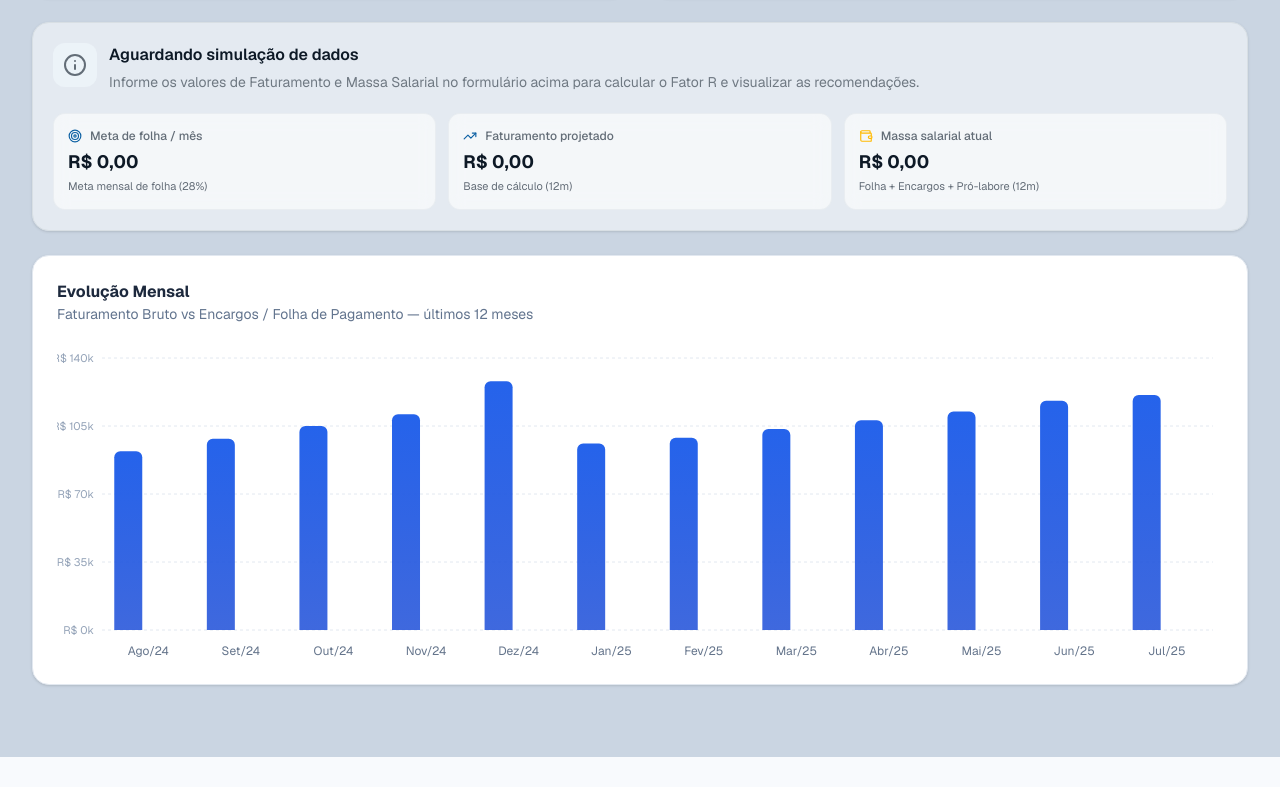
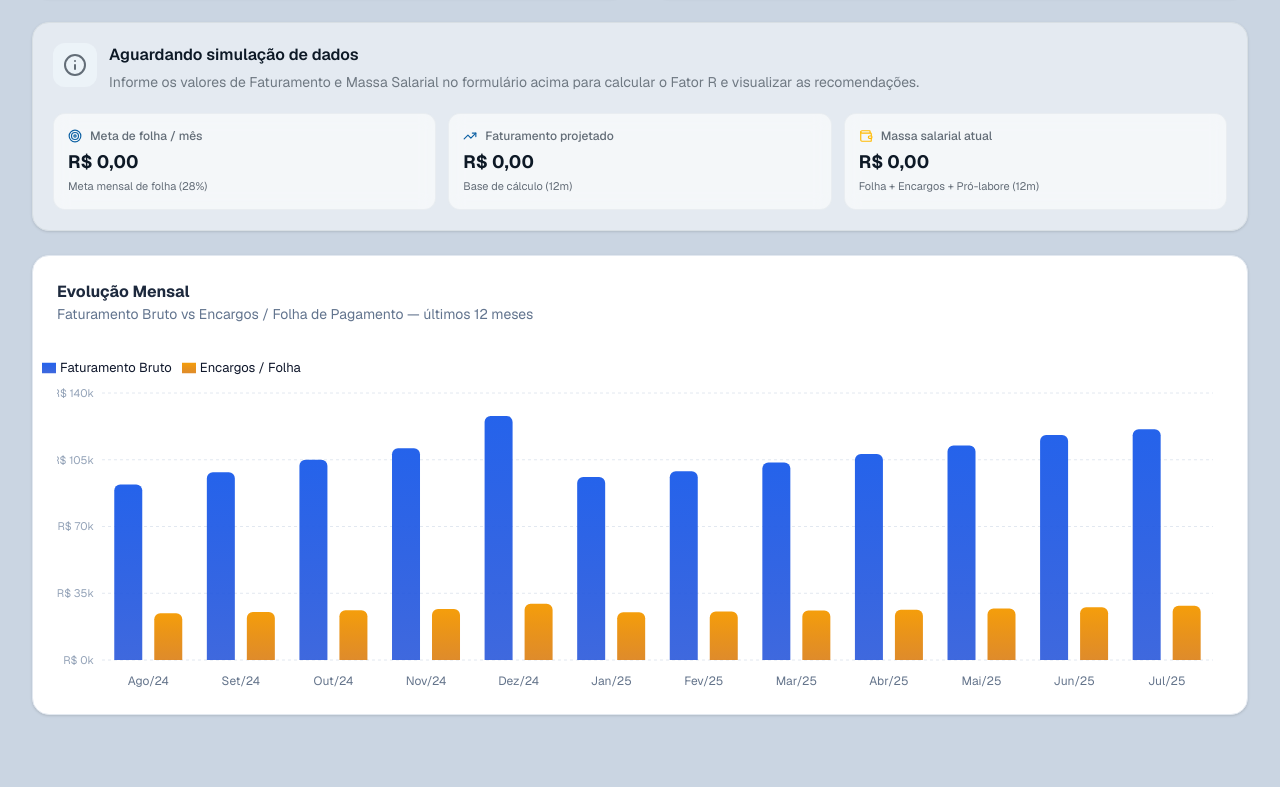
Before and after one commit to luizandreortecon-oss/fator-r, a Next.js app: page / in a window 1280 px wide. Shown: the part 986-1773 px from the top of the page. Before the commit the page ends 1743 px from the top, so only its background shows below. Built offline with nearby package versions, Linux system fonts and the light colour scheme.

Commit message:
Update monthly-bar-chart.tsx

```diff
--- a/components/monthly-bar-chart.tsx
+++ b/components/monthly-bar-chart.tsx
@@ -9,15 +9,18 @@ import {
   YAxis,
   CartesianGrid,
   Tooltip,
+  Legend,
 } from "recharts"
 
 export interface MonthlyDataItem {
   month?: string
   mes?: string
-  faturamento: number
+  faturamento?: number
+  receita?: number
   massaSalarial?: number
   encargos?: number
   folha?: number
+  folhaPagamento?: number
   [key: string]: unknown
 }
 
@@ -33,14 +36,22 @@ export function MonthlyBarChart({ data }: MonthlyBarChartProps) {
   }, [])
 
   if (!isMounted) {
-    return <div className="h-[320px] w-full rounded-xl bg-slate-100 animate-pulse" />
+    return <div className="h-[340px] w-full rounded-xl bg-slate-100 animate-pulse" />
   }
 
+  // Mapeia os dados para aceitar múltiplos nomes de propriedades automaticamente
+  const chartData = data?.map((item) => ({
+    ...item,
+    monthKey: item.month || item.mes || "",
+    faturamentoKey: Number(item.faturamento ?? item.receita ?? 0),
+    encargosKey: Number(item.massaSalarial ?? item.encargos ?? item.folha ?? item.folhaPagamento ?? 0),
+  }))
+
   return (
-    <div className="h-[320px] w-full pt-2">
+    <div className="h-[350px] w-full pt-2">
       <ResponsiveContainer width="100%" height="100%">
         <BarChart
-          data={data}
+          data={chartData}
           margin={{ top: 10, right: 10, left: -15, bottom: 0 }}
           barGap={6}
         >
@@ -58,7 +69,7 @@ export function MonthlyBarChart({ data }: MonthlyBarChartProps) {
           </defs>
 
           <XAxis
-            dataKey="month"
+            dataKey="monthKey"
             axisLine={false}
             tickLine={false}
             tick={{ fill: "#64748B", fontSize: 12 }}
@@ -87,16 +98,22 @@ export function MonthlyBarChart({ data }: MonthlyBarChartProps) {
             ]}
           />
 
+          <Legend
+            verticalAlign="top"
+            align="left"
+            wrapperStyle={{ paddingBottom: "15px", fontSize: "13px" }}
+          />
+
           <Bar
             name="Faturamento Bruto"
-            dataKey="faturamento"
+            dataKey="faturamentoKey"
             fill="url(#gradFaturamento)"
             radius={[6, 6, 0, 0]}
             maxBarSize={28}
           />
           <Bar
             name="Encargos / Folha"
-            dataKey="massaSalarial"
+            dataKey="encargosKey"
             fill="url(#gradEncargos)"
             radius={[6, 6, 0, 0]}
             maxBarSize={28}
```
